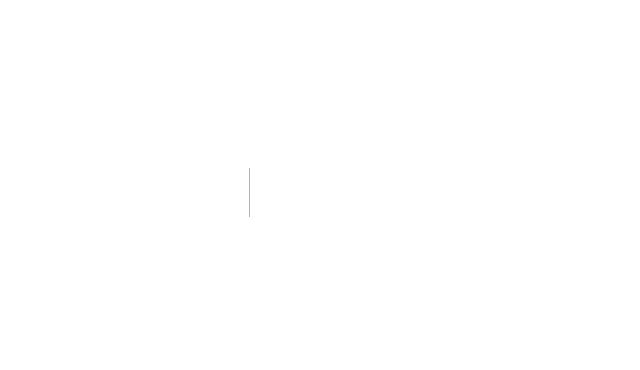
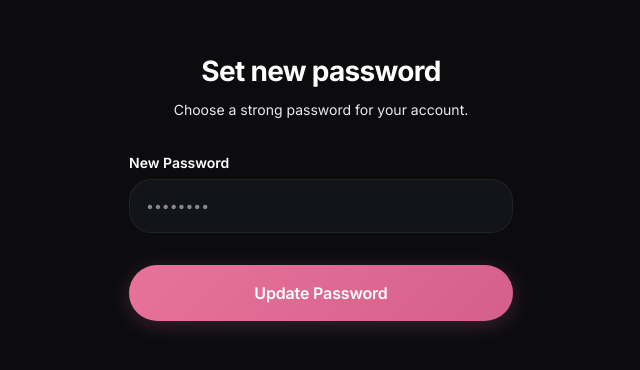
Before and after one commit to Shlok909/rel.ai, a Next.js app: page /auth/reset-password in a window 1280 px wide. Before the commit this address had no page. Shown: the part 208-578 px from the top of the page, without its empty margins (319-959 px from the left). Built offline with nearby package versions, Linux system fonts and the light colour scheme; no server answers.

Commit message:
Auth Recovery: Add password reset and email resend tools.

```diff
--- /dev/null
+++ b/app/auth/reset-password/page.tsx
@@ -0,0 +1,82 @@
+"use client";
+
+import { useState } from "react";
+import { useRouter } from "next/navigation";
+import PageContainer from "@/components/layout/PageContainer";
+import Button from "@/components/ui/Button";
+import { createClient } from "@/lib/supabase/client";
+
+export default function ResetPasswordPage() {
+  const router = useRouter();
+  const supabase = createClient();
+  const [password, setPassword] = useState("");
+  const [loading, setLoading] = useState(false);
+  const [message, setMessage] = useState({ text: "", type: "" });
+
+  const handleReset = async (e: React.FormEvent) => {
+    e.preventDefault();
+    setLoading(true);
+    setMessage({ text: "", type: "" });
+
+    try {
+      const { error } = await supabase.auth.updateUser({
+        password: password
+      });
+
+      if (error) throw error;
+
+      setMessage({ text: "Password updated successfully!", type: "success" });
+      setTimeout(() => {
+        router.push("/onboarding/auth?login=true");
+      }, 2000);
+    } catch (err: any) {
+      setMessage({ text: err.message, type: "error" });
+    } finally {
+      setLoading(false);
+    }
+  };
+
+  return (
+    <PageContainer padded className="pt-8 min-h-[100dvh] flex flex-col justify-center">
+      <div className="mb-8 text-center">
+        <h1 className="text-[28px] font-extrabold tracking-tight leading-tight" style={{ color: "var(--text-strong)" }}>
+          Set new password
+        </h1>
+        <p className="text-sm mt-3" style={{ color: "var(--text-muted)" }}>
+          Choose a strong password for your account.
+        </p>
+      </div>
+
+      <form onSubmit={handleReset} className="flex flex-col gap-4 max-w-sm mx-auto w-full">
+        <div>
+          <label className="text-sm font-semibold mb-1.5 block" style={{ color: "var(--text-strong)" }}>New Password</label>
+          <input
+            type="password"
+            required
+            value={password}
+            onChange={(e) => setPassword(e.target.value)}
+            className="w-full p-4 rounded-xl text-sm transition-all focus:outline-none focus:ring-1 focus:ring-[var(--accent)]"
+            style={{ background: "var(--bg-surface)", border: "1px solid var(--border-subtle)", color: "var(--text-strong)" }}
+            placeholder="••••••••"
+          />
+        </div>
+
+        {message.text && (
+          <div className="p-3 rounded-lg text-sm font-medium" style={{
+            background: message.type === "error" ? "rgba(239,68,68,0.1)" : "rgba(34,197,94,0.1)",
+            color: message.type === "error" ? "#ef4444" : "#22c55e",
+            border: `1px solid ${message.type === "error" ? "rgba(239,68,68,0.2)" : "rgba(34,197,94,0.2)"}`
+          }}>
+            {message.text}
+          </div>
+        )}
+
+        <div className="mt-4">
+          <Button variant="primary" size="lg" fullWidth type="submit" className={loading ? "opacity-70 pointer-events-none" : ""}>
+            {loading ? "Updating..." : "Update Password"}
+          </Button>
+        </div>
+      </form>
+    </PageContainer>
+  );
+}
--- a/app/onboarding/auth/page.tsx
+++ b/app/onboarding/auth/page.tsx
@@ -114,13 +114,58 @@ export default function AuthPage() {
         });
       }
     } catch (err: any) {
-      if (err.message === "Invalid login credentials") {
-        setMessage({ text: "Invalid Credentials", type: "error" });
+      console.error("Auth error:", err);
+
+      if (err.message?.toLowerCase().includes("invalid login credentials")) {
+        setMessage({ text: "Invalid email or password. Please try again.", type: "error" });
+      } else if (err.message?.toLowerCase().includes("email not confirmed")) {
+        setMessage({
+          text: "Email not confirmed. Please check your inbox or click below to resend the link.",
+          type: "error"
+        });
       } else {
         setMessage({ text: err.message, type: "error" });
       }
     } finally {
       setLoading(false);
+    }
+  };
+
+  const handleForgotPassword = async () => {
+    if (!email) {
+      setMessage({ text: "Please enter your email address first.", type: "error" });
+      return;
+    }
+    setLoading(true);
+    const { error } = await supabase.auth.resetPasswordForEmail(email, {
+      redirectTo: `${window.location.origin}/auth/reset-password`,
+    });
+    setLoading(false);
+    if (error) {
+      setMessage({ text: error.message, type: "error" });
+    } else {
+      setMessage({ text: "Password reset link sent! Check your email.", type: "success" });
+    }
+  };
+
+  const handleResendConfirmation = async () => {
+    if (!email) {
+      setMessage({ text: "Please enter your email address first.", type: "error" });
+      return;
+    }
+    setLoading(true);
+    const { error } = await supabase.auth.resend({
+      type: 'signup',
+      email: email,
+      options: {
+        emailRedirectTo: `${window.location.origin}/auth/confirm`,
+      }
+    });
+    setLoading(false);
+    if (error) {
+      setMessage({ text: error.message, type: "error" });
+    } else {
+      setMessage({ text: "Confirmation email resent! Check your inbox.", type: "success" });
     }
   };
 
@@ -179,12 +224,34 @@ export default function AuthPage() {
         </div>
 
         {message.text && (
-          <div className="p-3 rounded-lg text-sm font-medium" style={{
+          <div className="p-3 rounded-lg text-sm font-medium flex flex-col gap-2" style={{
             background: message.type === "error" ? "rgba(239,68,68,0.1)" : "rgba(34,197,94,0.1)",
             color: message.type === "error" ? "#ef4444" : "#22c55e",
             border: `1px solid ${message.type === "error" ? "rgba(239,68,68,0.2)" : "rgba(34,197,94,0.2)"}`
           }}>
-            {message.text}
+            <span>{message.text}</span>
+            {message.text.includes("Email not confirmed") && (
+              <button
+                type="button"
+                onClick={handleResendConfirmation}
+                className="text-xs font-bold underline text-left"
+              >
+                Resend confirmation link
+              </button>
+            )}
+          </div>
+        )}
+
+        {isLogin && (
+          <div className="flex justify-end">
+            <button
+              type="button"
+              onClick={handleForgotPassword}
+              className="text-xs font-semibold opacity-60 hover:opacity-100 transition-opacity"
+              style={{ color: "var(--text-strong)" }}
+            >
+              Forgot Password?
+            </button>
           </div>
         )}
 
```
